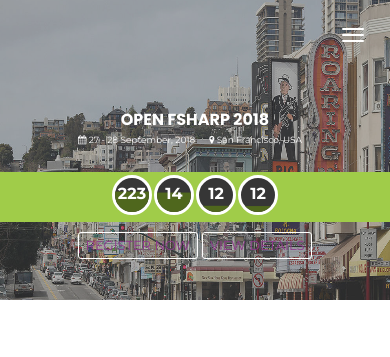
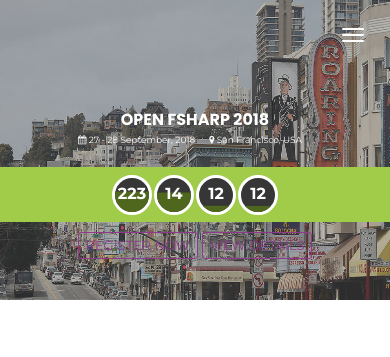
Before and after one commit to open-fsharp/open-fsharp.github.io, a Jekyll site: the page built from index.html, in a window 390 px wide. Shown: the top 357 px of the page. Built offline with Jekyll 4.4.1, drawn with Linux system fonts in a browser that asks for light colours; the list of posts is cut into pages by our own code; comment, search, counter and statistics services are not loaded.

Commit message:
update layout mobile countdown

```diff
--- a/public/css/responsive.css
+++ b/public/css/responsive.css
@@ -107,7 +107,7 @@
 		padding: 3px 7px;
 		margin: 22px 0;
 		font-size: 13px;
-		border: 1px solid #fff;
+		border: 1px solid #8f398d;
 		font-weight: 400;
 	}
 	.bannar-conent-area {
@@ -403,7 +403,7 @@
 	    transform: translateX(-50%);
 	}
 	.bannar-content:before {
-	    top: 20px;
+	    top: 15px;
 	}
 	.bannar-btn a {
 	    margin: 0;
@@ -445,7 +445,7 @@
 	    margin-bottom: 8px;
 	}
 	.bannar-content:before {
-	    height: 50px;
+	    height: 55px;
 	}
 
 	.bannar-conent-area {
@@ -475,7 +475,7 @@
 	}
 	.header-countdown-wrapper {
 	    height: 50px;
-	     margin-top: 0px;
+	    margin-top: 0px;
 	}
 	.header-countdown {
 		bottom: -13px;
```
